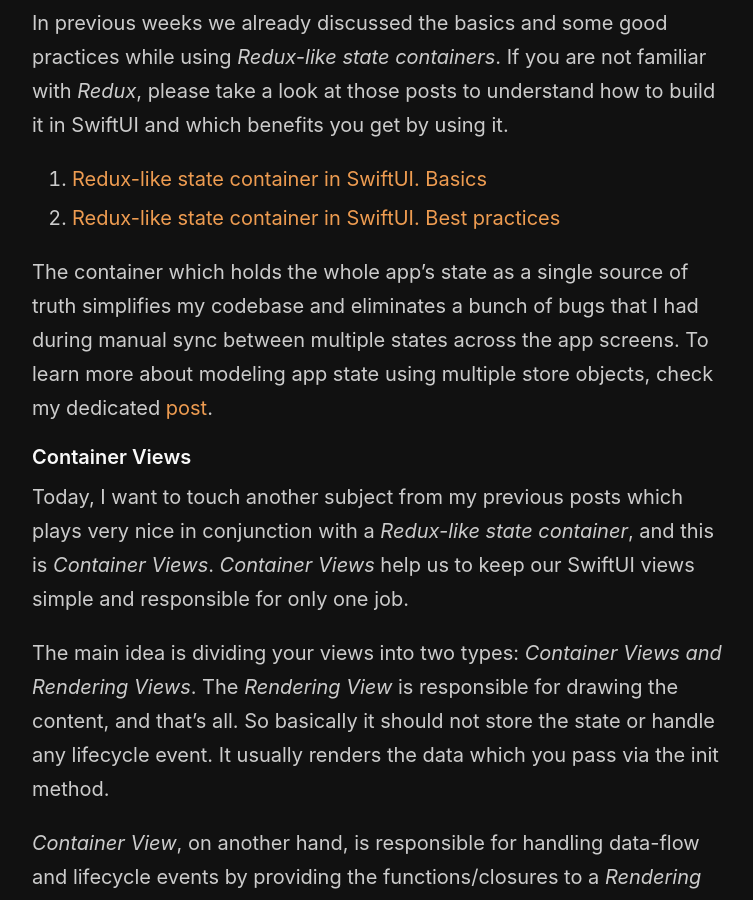
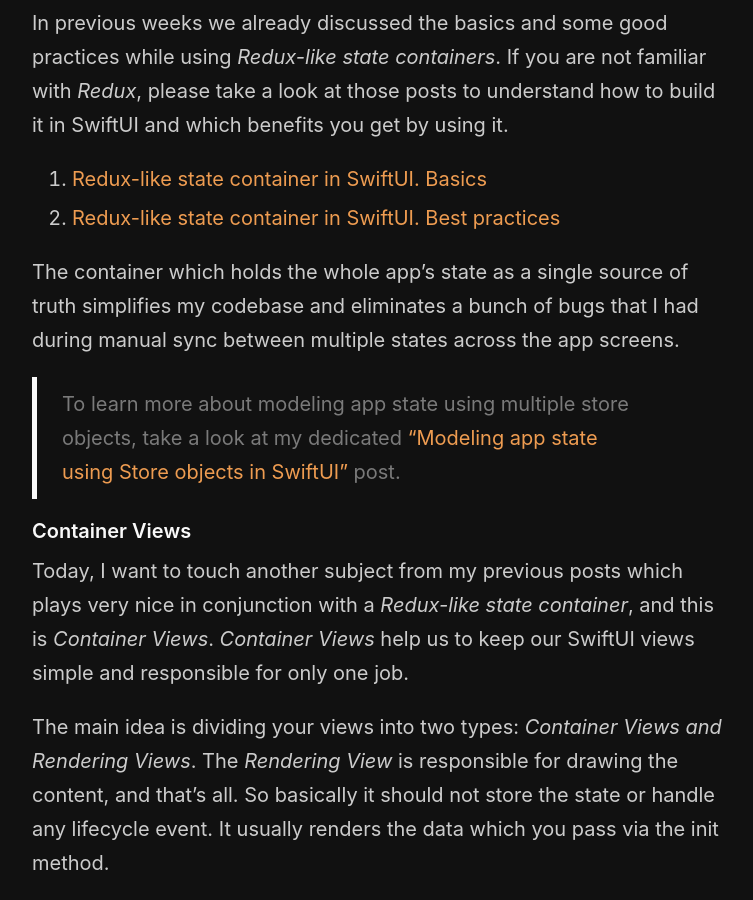
Before and after one commit to mecid/mecid.github.io, a Jekyll site: the page built from _posts/2019-10-02-redux-like-state-container-in-swiftui-part3.md, in a window 1280 px wide and 900 px high, scrolled down 497 px. Shown: the whole window, without its empty margins (258-1011 px from the left). Built offline with Jekyll 4.4.1, drawn with Linux system fonts in a browser that asks for light colours.

Commit message:
Redux post reference updated

```diff
--- a/_posts/2019-10-02-redux-like-state-container-in-swiftui-part3.md
+++ b/_posts/2019-10-02-redux-like-state-container-in-swiftui-part3.md
@@ -12,7 +12,9 @@
 1. [Redux-like state container in SwiftUI. Basics](/2019/09/18/redux-like-state-container-in-swiftui/)
 2. [Redux-like state container in SwiftUI. Best practices](/2019/09/25/redux-like-state-container-in-swiftui-part2/)
 
-The container which holds the whole app's state as a single source of truth simplifies my codebase and eliminates a bunch of bugs that I had during manual sync between multiple states across the app screens. To learn more about modeling app state using multiple store objects, check my dedicated [post](/2019/09/04/modeling-app-state-using-store-objects-in-swiftui/).
+The container which holds the whole app's state as a single source of truth simplifies my codebase and eliminates a bunch of bugs that I had during manual sync between multiple states across the app screens.
+
+> To learn more about modeling app state using multiple store objects, take a look at my dedicated ["Modeling app state using Store objects in SwiftUI"](/2019/09/04/modeling-app-state-using-store-objects-in-swiftui/) post.
 
 #### Container Views
 Today, I want to touch another subject from my previous posts which plays very nice in conjunction with a *Redux-like state container*, and this is *Container Views*. *Container Views* help us to keep our SwiftUI views simple and responsible for only one job.
```
